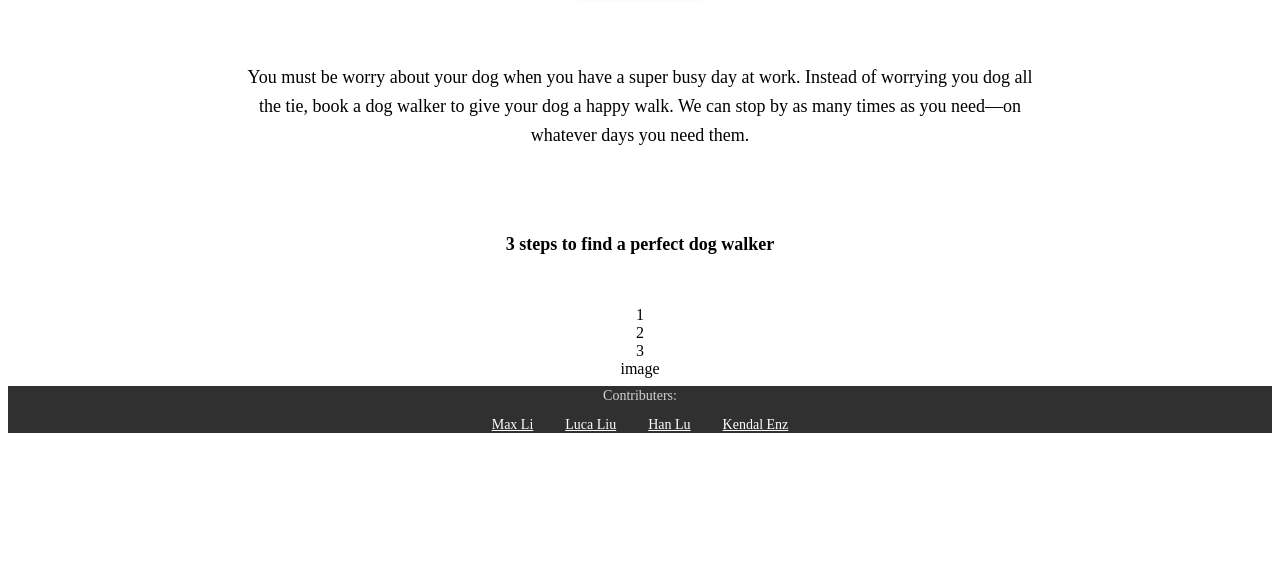
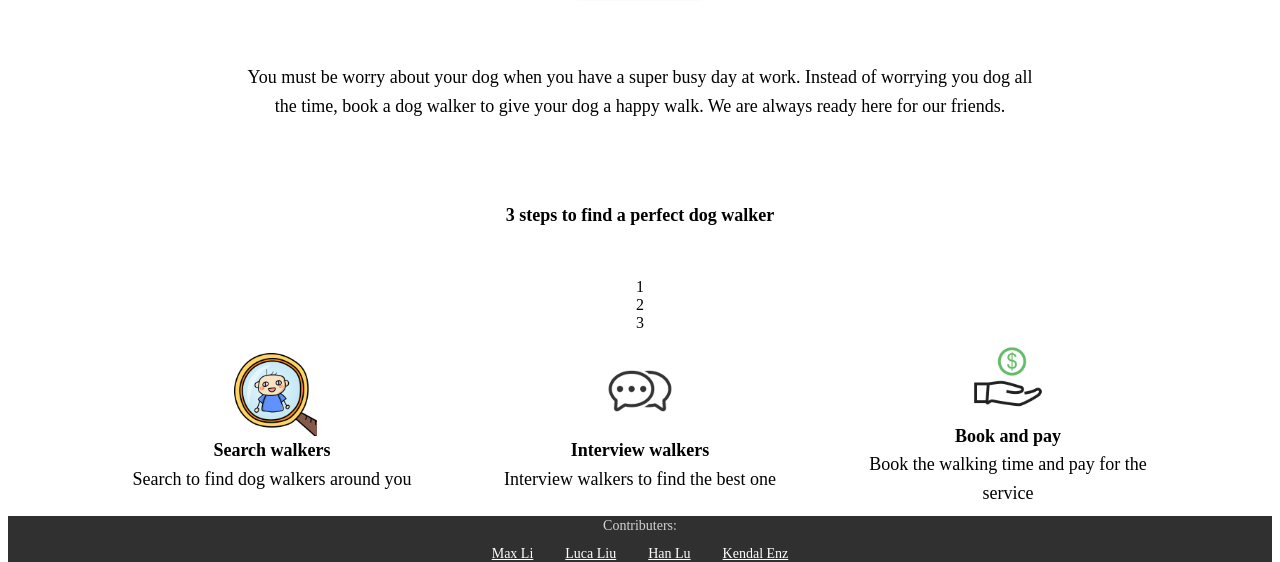
Before and after one commit to imlifewilling/capstoneproject-dogwalker, a React app: page /#/ in a window 1280 px wide. Shown: the part 154-716 px from the top of the page. Built offline with nearby package versions, Linux system fonts and the light colour scheme; no server answers; the HTML template or start-up script is replaced by a standard one.

Commit message:
home page done

```diff
--- a/src/Components/Home.js
+++ b/src/Components/Home.js
@@ -1,6 +1,6 @@
 import React from 'react';
 import HomeBanner from './HomeBanner';
-import { Typography, Container, Box, Divider } from '@mui/material';
+import { Typography, Container, Box } from '@mui/material';
 
 
 const Home = () => {
@@ -31,8 +31,8 @@ const Home = () => {
           }}
         >
         You must be worry about your dog when you have a super busy day at work.
-        Instead of worrying you dog all the tie, book a dog walker to give your dog a happy walk.
-        We can stop by as many times as you need—on whatever days you need them.
+        Instead of worrying you dog all the time, book a dog walker to give your dog a happy walk.
+        We are always ready here for our friends.
         </Typography>
       </Container>
       <Container
@@ -59,9 +59,80 @@ const Home = () => {
                 <div className = "stepnum"><div className='num'>3</div></div>
               </div>
           </div>
-          <Box>
-            image
-          </Box>
+          <Container
+            sx={{
+              display: 'flex',
+              alignItems: 'center',
+              justifyContent: 'space-around'
+            }}
+          >
+            <Box
+              sx={{
+                width: '30%',
+                display: 'flex',
+                flexDirection: 'column',
+                alignItems: 'center',
+                justifyContent: 'center'
+              }}
+            >
+              <img src = '../static/images/findicon.png' width="90" height="90"/>
+              <Box
+                sx={{
+                  display: 'flex',
+                  flexDirection: 'column',
+                  alignItems: 'center',
+                  justifyContent: 'center'
+                }}
+              >
+                <Typography variant="h6" align="center" sx={{fontWeight: 'bold', margin: '20 0 5 0'}}>Search walkers</Typography>
+                <Typography variant="h6" align="center">Search to find dog walkers around you</Typography>
+              </Box>
+            </Box>
+            <Box
+              sx={{
+                width: '30%',
+                display: 'flex',
+                flexDirection: 'column',
+                alignItems: 'center',
+                justifyContent: 'center'
+              }}
+            >
+              <img src = '../static/images/messageicon.webp' width="90" height="90"/>
+              <Box
+                sx={{
+                  display: 'flex',
+                  flexDirection: 'column',
+                  alignItems: 'center',
+                  justifyContent: 'center'
+                }}
+              >
+                <Typography variant="h6" align="center" sx={{fontWeight: 'bold', margin: '20 0 5 0'}}>Interview walkers</Typography>
+                <Typography variant="h6" align="center">Interview walkers to find the best one</Typography>
+              </Box>
+            </Box>
+            <Box
+              sx={{
+                width: '30%',
+                display: 'flex',
+                flexDirection: 'column',
+                alignItems: 'center',
+                justifyContent: 'center'
+              }}
+            >
+              <img src = '../static/images/payment.jpg' width="90" height="90"/>
+              <Box
+                sx={{
+                  display: 'flex',
+                  flexDirection: 'column',
+                  alignItems: 'center',
+                  justifyContent: 'center'
+                }}
+              >
+                <Typography variant="h6" align="center" sx={{fontWeight: 'bold', margin: '20 0 5 0'}}>Book and pay</Typography>
+                <Typography variant="h6" align="center">Book the walking time and pay for the service</Typography>
+              </Box>
+            </Box>
+          </Container>
       </Container>
     </>
   );
```
